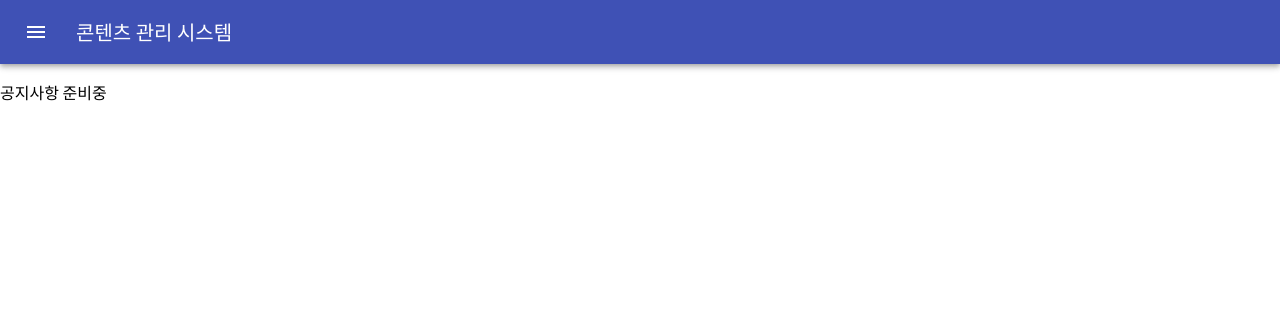
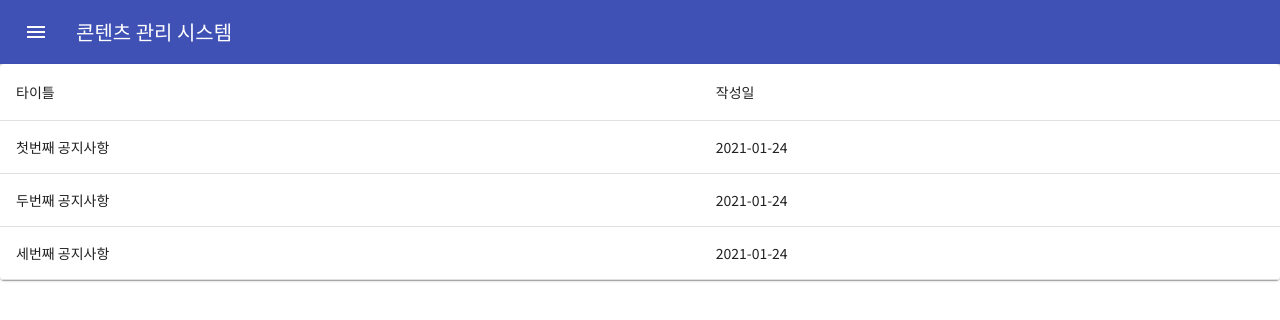
Before and after one commit to developer119korea/management, a React (Create React App) app in the folder client/: page /notice in a window 1280 px wide. Shown: the top 320 px of the page. Built offline with nearby package versions, Linux system fonts and the light colour scheme.

Commit message:
공지사항을 목록을 클릭하면 내용을 볼 수 있도록 수정

```diff
--- a/client/src/components/Notice.js
+++ b/client/src/components/Notice.js
@@ -1,10 +1,69 @@
 import { Component } from 'react';
+import NoticeRow from './NoticeRow';
+import Paper from '@material-ui/core/Paper';
+import Table from '@material-ui/core/Table';
+import TableHead from '@material-ui/core/TableHead';
+import TableBody from '@material-ui/core/TableBody';
+import TableRow from '@material-ui/core/TableRow';
+import TableCell from '@material-ui/core/TableCell';
+import NoticeView from './NoticeView';
 
 class Notice extends Component {
+  constructor(props) {
+    super(props);
+    this.state = {
+      openArticle: null,
+      articles : [
+        {
+          "id": 0,
+          "title" : "첫번째 공지사항",
+          "description" : "동해물과 백두산이 마르고 닳도록 하느님이 보우하사 우리 나라 만세",
+          "createdTime" : "2021-01-24"
+        },
+        {
+          "id": 1,
+          "title" : "두번째 공지사항",
+          "description" : "동해물과 백두산이 마르고 닳도록 하느님이 보우하사 우리 나라 만세",
+          "createdTime" : "2021-01-24"
+        },
+        {
+          "id": 2,
+          "title" : "세번째 공지사항",
+          "description" : "동해물과 백두산이 마르고 닳도록 하느님이 보우하사 우리 나라 만세",
+          "createdTime" : "2021-01-24"
+        },
+      ]
+    }
+  }
+
+  onClickOpen = (id) => {
+    console.log(id);
+    this.setState({openArticle:this.state.articles[id]});
+  }
+
+  onClickClose = () => {
+    this.setState({openArticle:null});
+  }
+
   render() {
+    const cellList = ["타이틀", "작성일"];
+    const articles = this.state.articles;
+    const openArticle = this.state.openArticle;
     return (
       <div>
-       <p>공지사항 준비중</p>
+      <Paper>
+        <Table>
+          <TableHead>
+            <TableRow>
+            {cellList.map((c, i) => { return <TableCell key={i} >{c}</TableCell> })}
+            </TableRow>
+          </TableHead>
+          <TableBody>
+            {articles.map((c, i) => { return <NoticeRow key={i} article={c} onClickOpen={this.onClickOpen} /> })}
+          </TableBody>
+        </Table>
+      </Paper>
+      <NoticeView article={openArticle} onClickClose={this.onClickClose}></NoticeView>
       </div>
     );
   }
--- /dev/null
+++ b/client/src/components/NoticeRow.js
@@ -0,0 +1,17 @@
+import { Component } from 'react';
+import TableRow from '@material-ui/core/TableRow';
+import TableCell from '@material-ui/core/TableCell';
+
+class NoticeRow extends Component {
+  render() {
+    const article = this.props.article;
+    return (
+      <TableRow onClick ={() => this.props.onClickOpen(article["id"])}>
+        <TableCell>{article["title"]}</TableCell>
+        <TableCell>{article["createdTime"]}</TableCell>
+      </TableRow>
+    );
+  }
+}
+
+export default NoticeRow;
--- /dev/null
+++ b/client/src/components/NoticeView.js
@@ -0,0 +1,39 @@
+import { Component } from 'react';
+import Dialog from '@material-ui/core/Dialog';
+import DialogActions from '@material-ui/core/DialogActions';
+import DialogTitle from '@material-ui/core/DialogTitle';
+import DialogContent from '@material-ui/core/DialogContent';
+import Button from '@material-ui/core/Button';
+import { Typography } from '@material-ui/core';
+
+class NoticeView extends Component {
+  handleClose = () => {
+    this.props.onClickClose();
+  }
+
+  render() {
+    const article = this.props.article;
+    return (
+      <div>
+      { article ?
+      <div onClick={this.handleClose}>
+        <Dialog open={article!==null} fullWidth={true}>
+          <DialogTitle>{article["title"]}</DialogTitle>
+          <DialogContent>
+            <Typography variant="body1" gutterBottom>
+              {article["description"]}
+            </Typography>
+          </DialogContent>
+          <DialogActions>
+            <Button variant="outlined" color="primary" onClick={this.handleClose}>닫기</Button>
+          </DialogActions>
+        </Dialog>
+      </div>
+      : false
+      }
+      </div>
+    );
+  }
+}
+
+export default NoticeView
```
